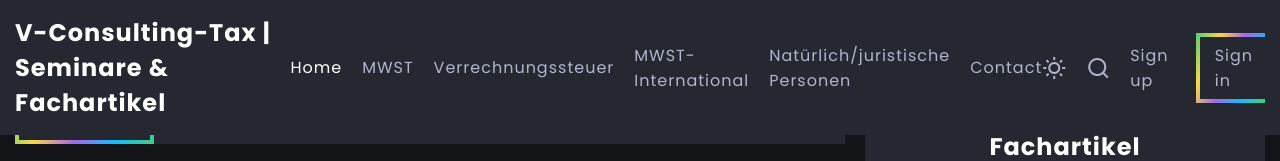
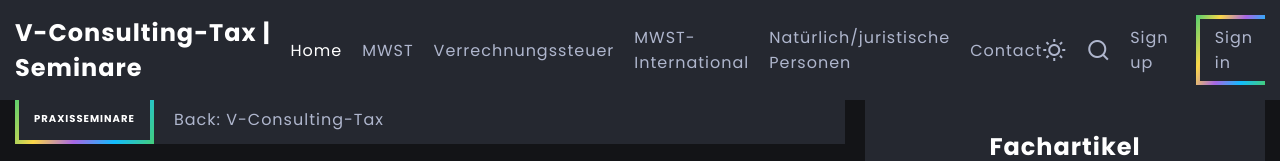
Before and after one commit to V-Consulting/seminars, a plain HTML site: page index.html in a window 1280 px wide. Shown: the top 161 px of the page. Drawn offline with nearby package versions, Linux system fonts and the light colour scheme; grey boxes are pictures that could not be loaded.

Commit message:
Update index.html

```diff
--- a/index.html
+++ b/index.html
@@ -19,7 +19,7 @@
 
         <nav class="navbar container">
             <a href="./index.html">
-                <h2 class="logo">V-Consulting-Tax | Seminare & Fachartikel</h2>
+                <h2 class="logo">V-Consulting-Tax | Seminare</h2>
             </a>
 
             <div class="menu" id="menu">
```
